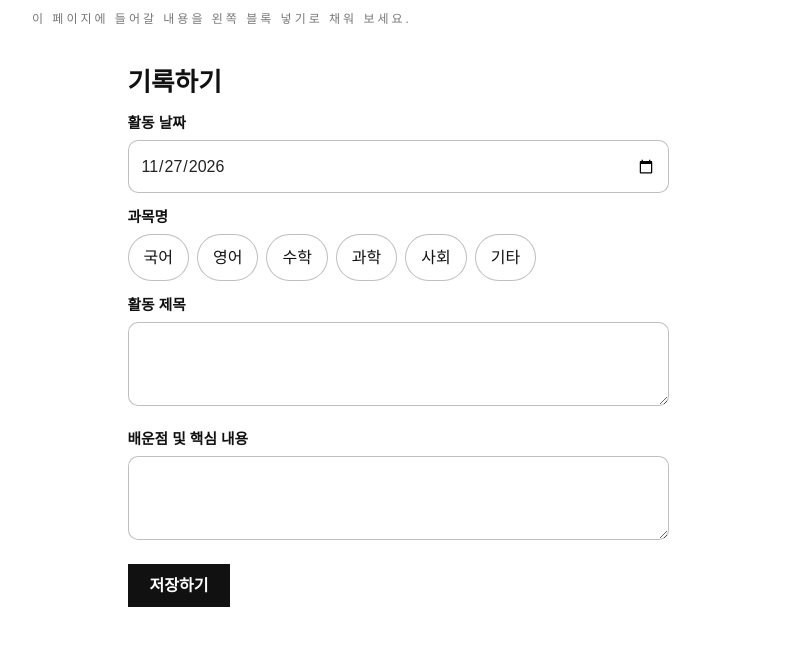
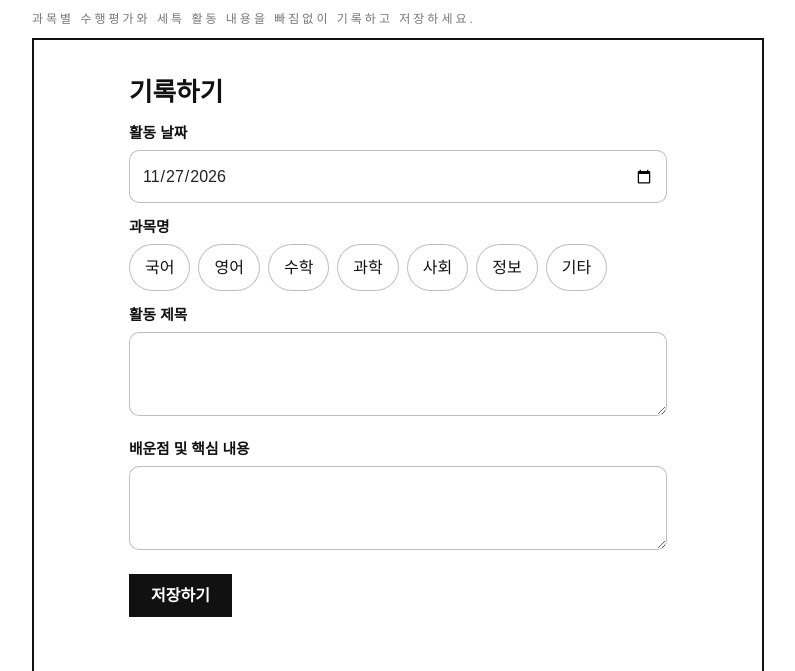
Before and after one commit to ys7209/test, a plain HTML site: page record.html in a window 1280 px wide. Shown: the part 56-727 px from the top of the page, without its empty margins (242-1037 px from the left). Drawn offline with Linux system fonts and the light colour scheme; no server answers.

Commit message:
활동 기록

```diff
--- a/record.html
+++ b/record.html
@@ -162,8 +162,8 @@ body{margin:0;line-height:1.7;word-break:keep-all;overflow-wrap:break-word;-webk
 <body class="tp-mini">
 <main>
   <h1 class="st-h">활동 기록</h1>
-  <p class="tp-eyebrow">이 페이지에 들어갈 내용을 왼쪽 블록 넣기로 채워 보세요.</p>
-  <div class="st-dset">
+  <p class="tp-eyebrow">과목별 수행평가와 세특 활동 내용을 빠짐없이 기록하고 저장하세요.<br></p>
+  <div class="st-dset" style="max-width: 100%; width: 100%; border-style: solid; border-width: 2px;">
     <form class="st-sec st-dform" data-st="dform" data-tab="기록장" data-api="https://script.google.com/macros/s/AKfycbzdKNH8zemCy7_KaxKFUnPX5D_kfyhYEHDT_0Rey94889BZnjOECzq-un6utVZEVD38hg/exec" style="max-width: 100%; width: 75%;">
       <h2 class="st-h">기록하기</h2>
       <label class="st-fl"><span>활동 날짜</span><input name="날짜" required="" type="date" data-today=""></label>
@@ -175,6 +175,7 @@ body{margin:0;line-height:1.7;word-break:keep-all;overflow-wrap:break-word;-webk
           <label><input type="radio" name="과목명" value="수학"><span>수학</span></label>
           <label><input type="radio" name="과목명" value="과학"><span>과학</span></label>
           <label><input type="radio" name="과목명" value="사회"><span>사회</span></label>
+          <label><input type="radio" name="과목명" value="정보"><span>정보</span></label>
           <label><input type="radio" name="과목명" value="기타"><span>기타</span></label>
         </div>
       </div>
```
